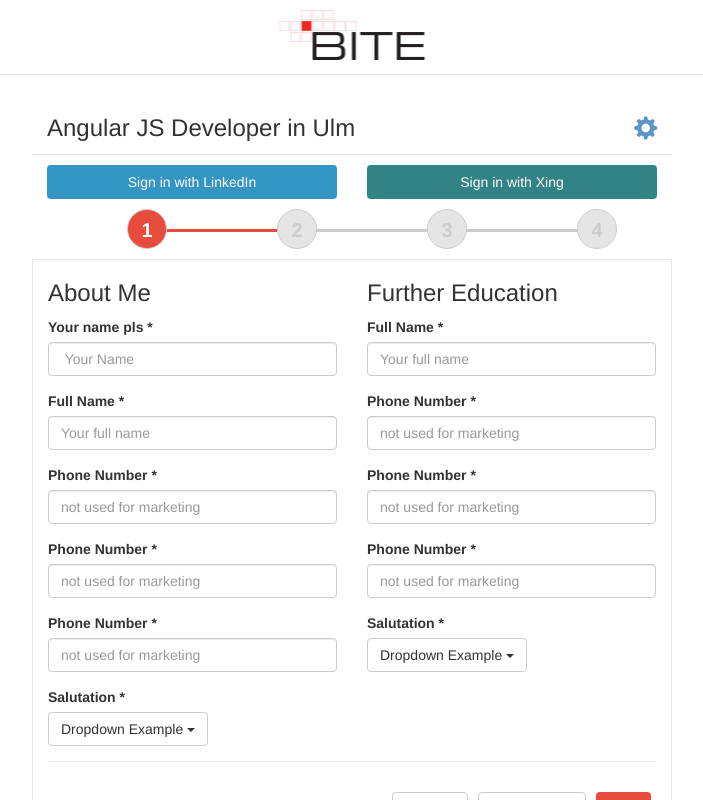
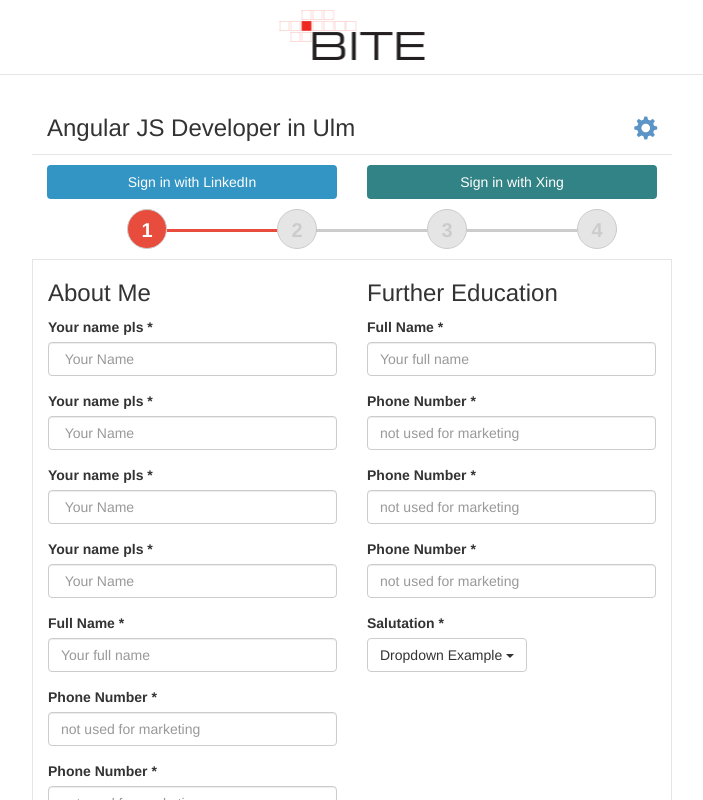
Before and after one commit to jkasaudhan/job_portal, an Angular app: page / in a window 1280 px wide. Shown: the top 800 px of the page, without its empty margins (288-991 px from the left). Built offline with nearby package versions, Linux system fonts and the light colour scheme.

Commit message:
WIP- added sample ngFor for textinput field

```diff
--- a/src/app/job-apply/job-apply.component.html
+++ b/src/app/job-apply/job-apply.component.html
@@ -87,7 +87,7 @@
 
 		            <h3> About Me
 		            </h3>
-		            <textbox [tlabel]="fname" ></textbox>
+		            <textbox *ngFor="let item of formElements" [tlabel]="fname" ></textbox>
 		            <div class="form-group">
 		            <label for="phonenumber"> Full Name <span class="req"> *</span> </label>
 		                    <input required type="text" name="fullname"  class="form-control " placeholder="Your full name"/>
--- a/src/app/job-apply/job-apply.component.ts
+++ b/src/app/job-apply/job-apply.component.ts
@@ -1,4 +1,4 @@
-import { Component, OnInit } from '@angular/core';
+import { Component, OnInit, ElementRef } from '@angular/core';
 import { JobApplyService } from './job-apply.service';
 
 @Component({
@@ -10,12 +10,18 @@
 export class JobApplyComponent implements OnInit {
   fname: String = "Your name pls";
   jsonTemplate: any;
+  formElements: Array<Number>;
 
-  constructor(private jobService: JobApplyService) {
-  	console.log(jobService.getJSONTemplate());
+  constructor(
+  	private jobService: JobApplyService,
+  	private elemRef: ElementRef
+  ) {
+
+  	console.log("JSON template: ",jobService.getJSONTemplate());
+  	console.log("HTML ElementRef: ", this.elemRef, this.elemRef.nativeElement.querySelector('.brand'));
   	this.jsonTemplate = jobService.getJSONTemplate();
-
-
+  	//this.elemRef.nativeElement.querySelector('.form-content').innerHTML = 'hello sarkar';
+  	this.formElements = [1,2,3,4];
   }
 
   ngOnInit() {
--- a/src/index.html
+++ b/src/index.html
@@ -12,5 +12,6 @@
 <body>
   <app-root>Loading...</app-root>
   <app-job-apply></app-job-apply>
+
 </body>
 </html>
```
